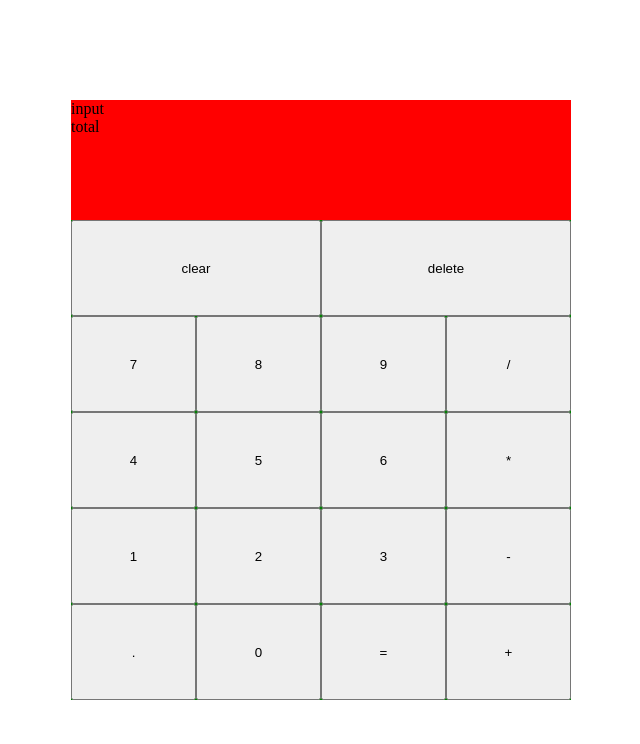
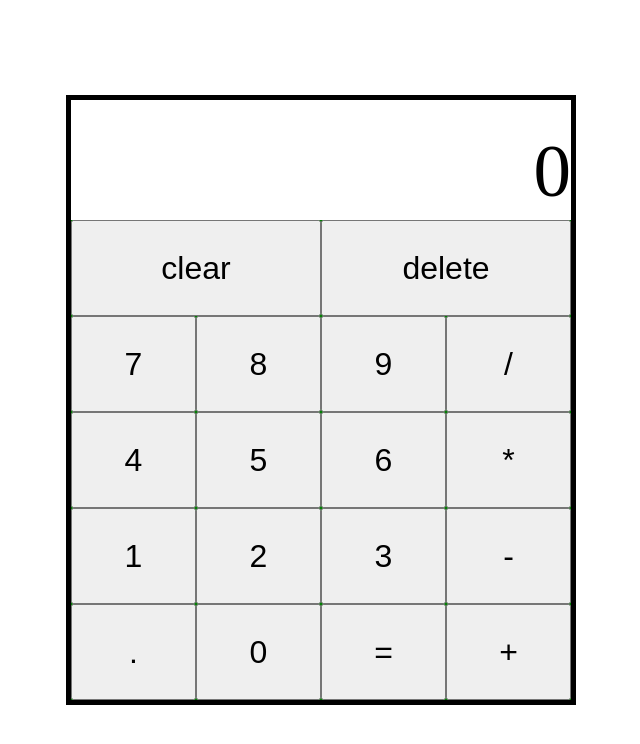
Before and after one commit to luongch/calculator, a plain HTML site: page index.html in a window 1280 px wide. Both pictures are taken after a click on the button "clear". Shown: the whole page, without its empty margins (319-959 px from the left). Drawn offline with Linux system fonts and the light colour scheme.

Commit message:
add logic for clear button

```diff
--- a/index.html
+++ b/index.html
@@ -11,16 +11,16 @@
     <div class="container">
         <div class="calculator">
             <div class="display">
-                <div class="input">input</div>
-                <div class="total">total</div>
+                <div class="input"></div>
+                <div class="total">0</div>
             </div>
             <div class="numPad">
                 <div class="row">
                     <div class="clear">
-                        <button>clear</button>
+                        <button value="clear">clear</button>
                     </div>
                     <div class="delete">
-                        <button>delete</button>
+                        <button value="delete">delete</button>
                     </div>
                 </div>
                 <div>
--- a/index.js
+++ b/index.js
@@ -33,11 +33,6 @@ const operator = (oper, num1, num2) => {
 
     }
 }
-
-console.log(operator('+',1,2))
-console.log(operator('-',1,2))
-console.log(operator('*',1,2))
-console.log(operator('/',1,2))
 
 let numPadObjects = {
     7:{
@@ -105,6 +100,10 @@ let numPadObjects = {
         value: '+',
         type: "operator"
     },
+    'clear': {
+        value: 'clear',
+        type: 'clear'
+    }
 };
 let numPadOptions = [7,8,9,"/", 4,5,6,"*", 1,2,3,"-",".",0,"=","+"]
 const setupNumPad = () => {
@@ -142,6 +141,11 @@ const addEvents = () => {
         button.addEventListener("click", function(){
             lastInput = numPadObjects[button.value];
             switch(lastInput.type) {
+                case "clear":
+                    clearAll();
+                    break;
+                case "delete":
+                    break;
                 case "equals":
                     getTotal();
                     break;
@@ -156,9 +160,8 @@ const addEvents = () => {
                         num1 += lastInput.value
                     }
                 default:
-                    text = "opps something went wrong"
+                    console.log("decimal not implmented yet")
                     break;
-
             }
             displayInput();
         });
@@ -175,8 +178,7 @@ const isOperator = (value) => {
 
 const getTotal = () => {
     total = operator(op,parseInt(num1),parseInt(num2));
-    let totalDiv = document.querySelector('.total');
-    totalDiv.innerHTML = total;
+    displayTotal(total)
 }
 
 const displayInput = () => {
@@ -194,6 +196,21 @@ const displayInput = () => {
     inputDiv.innerHTML = text;
 }
 
+const clearAll = () => {
+    lastInput = "";
+    input = ""
+    total = 0;
+    num1 = "";
+    op = null;
+    num2 = "";
+    displayTotal(0)
+}
+
+const displayTotal = (value) => {
+    let totalDiv = document.querySelector('.total');
+    totalDiv.innerHTML = value;
+}
+
 let lastInput = "";
 let input = ""
 let total = 0;
--- a/style.css
+++ b/style.css
@@ -10,12 +10,22 @@ body {
 
 
 .display {
-    /* display: inline-block; */
-    background-color: red;
+    display: flex;
+    flex-direction: column;
+    background-color: white;
     width: 100%;
-    /* width: 90%; */
     height: 20%;
-    /* margin: 10px; */
+}
+.input {
+    flex-grow: 1;
+    font-size: 25px;
+    height:25px;
+    margin-left: auto;
+}
+.total {
+    flex-grow: 2;
+    font-size: 75px;
+    margin-left: auto;
 }
 .calculator {
     display: flex;
@@ -24,6 +34,7 @@ body {
     background-color: grey;
     width: 500px;
     height: 600px;
+    border: thick solid black;
 }
 .numPad {
     background-color: blue;
@@ -50,3 +61,6 @@ body {
 .clear>button, .delete>button {
     flex-grow:1;
 }
+button {
+    font-size: 32px;
+}
```
